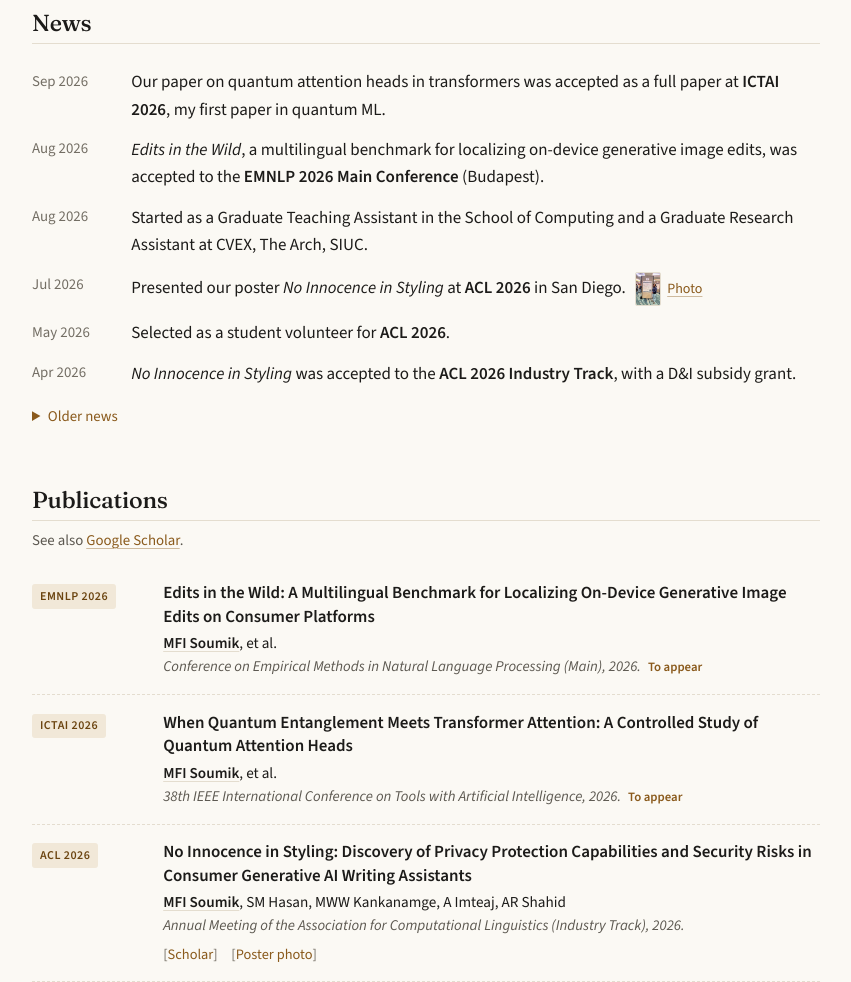
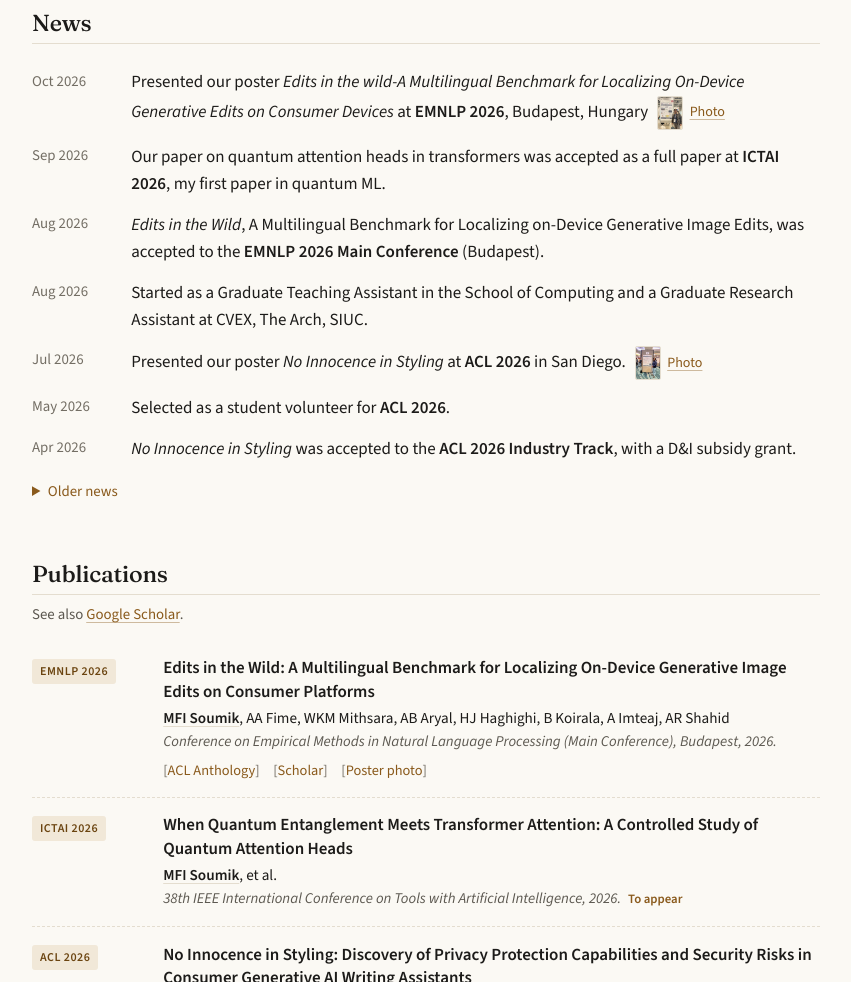
Before and after one commit to farhan1503001/farhan1503001.github.io, a plain HTML site: page index.html in a window 1280 px wide. Shown: the part 800-1782 px from the top of the page, without its empty margins (214-1065 px from the left). Drawn offline with nearby package versions, Linux system fonts and the light colour scheme.

Commit message:
Updated with new paper and photo

```diff
--- a/index.html
+++ b/index.html
@@ -145,10 +145,14 @@
     <section id="news" aria-labelledby="news-h">
       <h2 id="news-h">News</h2>
       <ul class="news">
+        <li><time datetime="2026-10">Oct 2026</time>
+          <span>Presented our poster <em>Edits in the wild-A Multilingual Benchmark for Localizing On-Device Generative Edits on Consumer Devices</em> at <strong>EMNLP 2026</strong>, Budapest, Hungary
+            <a class="news-photo" href="assets/emnlp.jpeg"><img src="assets/emnlp2026-thumb.jpg" width="72" height="96" loading="lazy" alt="Presenting the poster at EMNLP 2026"><span>Photo</span></a>
+          </span></li>
         <li><time datetime="2026-09">Sep 2026</time>
           <span>Our paper on quantum attention heads in transformers was accepted as a full paper at <strong>ICTAI 2026</strong>, my first paper in quantum ML.</span></li>
         <li><time datetime="2026-08">Aug 2026</time>
-          <span><em>Edits in the Wild</em>, a multilingual benchmark for localizing on-device generative image edits, was accepted to the <strong>EMNLP 2026 Main Conference</strong> (Budapest).</span></li>
+          <span><em>Edits in the Wild</em>, A Multilingual Benchmark for Localizing on-Device Generative Image Edits, was accepted to the <strong>EMNLP 2026 Main Conference</strong> (Budapest).</span></li>
         <li><time datetime="2026-08">Aug 2026</time>
           <span>Started as a Graduate Teaching Assistant in the School of Computing and a Graduate Research Assistant at CVEX, The Arch, SIUC.</span></li>
         <li><time datetime="2026-07">Jul 2026</time>
@@ -188,8 +192,13 @@
   <span class="venue">EMNLP 2026</span>
   <div>
     <p class="pub-title">Edits in the Wild: A Multilingual Benchmark for Localizing On-Device Generative Image Edits on Consumer Platforms</p>
-            <p class="pub-authors"><strong>MFI Soumik</strong>, et al.</p>
-            <p class="pub-venue">Conference on Empirical Methods in Natural Language Processing (Main), 2026. <span class="status">To appear</span></p>
+    <p class="pub-authors"><strong>MFI Soumik</strong>, AA Fime, WKM Mithsara, AB Aryal, HJ Haghighi, B Koirala, A Imteaj, AR Shahid</p>
+    <p class="pub-venue">Conference on Empirical Methods in Natural Language Processing (Main Conference), Budapest, 2026.</p>
+    <p class="pub-links">
+      <a href="https://aclanthology.org/2026.emnlp-main.1661/">ACL Anthology</a>
+      <a href="https://scholar.google.com/citations?user=gKmSXl8AAAAJ&amp;hl=en">Scholar</a>
+      <a href="assets/emnlp2026.jpg">Poster photo</a>
+    </p>
   </div>
 </li>
 
```
Also changed, not shown: assets/emnlp.jpeg (added), assets/emnlp2026-thumb.jpg (added). Lines whose indentation alone changed are shown as unchanged.
